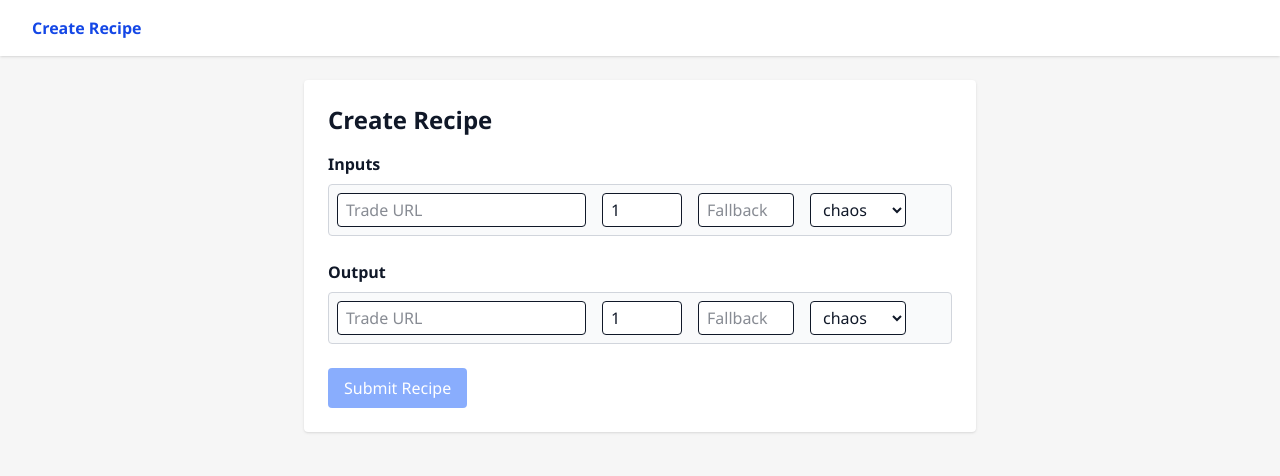
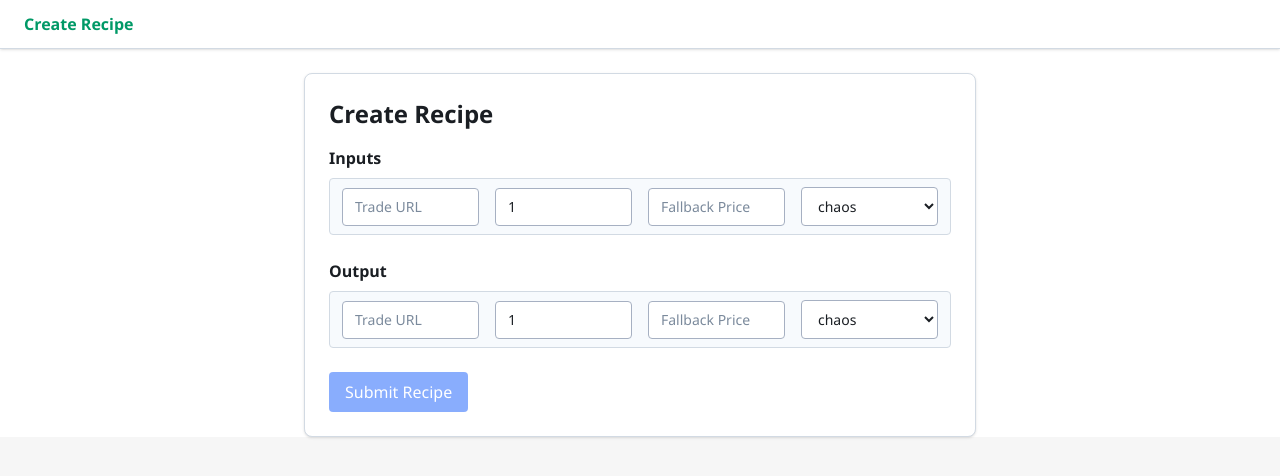
Before and after one commit to rbiersbach/poe-cook, a React (Vite) app in the folder frontend/: page /create in a window 1280 px wide. Shown: the top 476 px of the page. Built offline with nearby package versions, Linux system fonts and the light colour scheme; the HTML template or start-up script is replaced by a standard one.

Commit message:
adjust dark mode to poe ninja colors

```diff
--- a/frontend/postcss.config.cjs
+++ /dev/null
@@ -1,5 +0,0 @@
-module.exports = {
-  plugins: {
-
-  },
-}
--- a/frontend/src/components/RecipeItemRow.tsx
+++ b/frontend/src/components/RecipeItemRow.tsx
@@ -1,10 +1,10 @@
 import React from "react";
-import ItemIcon from "./ItemIcon";
 import type { RecipeItem } from "../api/generated/models/RecipeItem";
 import { PriceDisplay } from "../components/PriceDisplay";
+import ItemIcon from "./ItemIcon";
 import { Loader } from "./Loader";
+import { RemoveButton } from "./RemoveButton";
 import { TradeUrlLink } from "./TradeUrlLink";
-import { RemoveButton } from "./RemoveButton";
 
 interface RecipeItemRowProps {
     error?: string | null;
@@ -42,12 +42,12 @@ export const RecipeItemRow: React.FC<RecipeItemRowProps> = ({
         };
         return (
             <div
-                className={`card-row border-primary${errorAnim ? ' bg-red-100 dark:bg-red-900 border-red-400 dark:border-red-500' : ''}`}
+                className={`card-row border-primary${errorAnim ? ' bg-red-100 dark:bg-red-900 border-red-400 dark:border-red-500' : ''} relative`}
                 data-testid="recipe-item-row-draft"
             >
                 {/* Overlay when loading */}
                 {loading && (
-                    <div className="absolute inset-0 bg-white dark:bg-gray-900 bg-opacity-60 flex items-center justify-center z-10 rounded" data-testid="loader-overlay">
+                    <div className="row-loader-overlay" data-testid="loader-overlay">
                         <Loader size={28} />
                     </div>
                 )}
@@ -100,7 +100,15 @@ export const RecipeItemRow: React.FC<RecipeItemRowProps> = ({
                     />
                 )}
                 {error && (
-                    <span className="absolute left-2 -bottom-5 text-xs text-error dark:text-red-400 animate-fade-in" data-testid="draft-error-msg">{error}</span>
+                    <span
+                        className="form-error-msg"
+                        data-testid="draft-error-msg"
+                        style={{
+                            animation: 'fade-in 0.3s ease',
+                        }}
+                    >
+                        {error}
+                    </span>
                 )}
             </div>
         );
@@ -114,7 +122,7 @@ export const RecipeItemRow: React.FC<RecipeItemRowProps> = ({
                 <span className="flex items-center gap-1">
                     Qty:
                     <button
-                        className="px-1 text-lg border rounded bg-gray-200 hover:bg-gray-300"
+                        className="qty-btn"
                         onClick={() => onQtyChange && onQtyChange(Math.max(1, item.qty - 1))}
                         aria-label="Decrease quantity"
                         type="button"
@@ -123,7 +131,7 @@ export const RecipeItemRow: React.FC<RecipeItemRowProps> = ({
                     </button>
                     <span className="mx-1">{item.qty}</span>
                     <button
-                        className="px-1 text-lg border rounded bg-gray-200 hover:bg-gray-300"
+                        className="qty-btn"
                         onClick={() => onQtyChange && onQtyChange(item.qty + 1)}
                         aria-label="Increase quantity"
                         type="button"
--- a/frontend/src/index.css
+++ b/frontend/src/index.css
@@ -1,4 +1,33 @@
 @import "tailwindcss";
+
+@theme {
+  --color-gray-50: #f7fafd;
+  /* coolgrey-50: hsl(216, 33%, 97%) */
+  --color-gray-100: #e5e8ee;
+  /* coolgrey-100: hsl(214, 15%, 91%) */
+  --color-gray-200: #d2dae3;
+  /* coolgrey-200: hsl(210, 16%, 82%) */
+  --color-gray-300: #a6b0c2;
+  /* coolgrey-300: hsl(211, 13%, 65%) */
+  --color-gray-400: #7b8a9c;
+  /* coolgrey-400: hsl(211, 10%, 53%) */
+  --color-gray-500: #5a6470;
+  /* coolgrey-500: hsl(211, 12%, 43%) */
+  --color-gray-600: #5a6a7c;
+  /* coolgrey-600: hsl(209, 14%, 37%) */
+  --color-gray-700: #3c4a5a;
+  /* coolgrey-700: hsl(209, 18%, 30%) */
+  --color-gray-800: #2a3440;
+  /* coolgrey-800: hsl(209, 20%, 23%) */
+  --color-gray-850: #232a32;
+  /* coolgrey-850: hsl(209, 22%, 18%) */
+  --color-gray-900: #1a1e23;
+  /* coolgrey-900: hsl(210, 24%, 15%) */
+  --color-gray-950: #111317;
+  /* coolgrey-950: hsl(208, 24%, 10%) */
+  --color-gray-1000: #0c0d10;
+  /* coolgrey-1000: hsl(206, 24%, 7%) */
+}
 
 
 :root {
@@ -8,62 +37,109 @@
   color-scheme: light;
   color: #111;
   background-color: #f6f6f6;
-  @apply dark:bg-gray-900 dark:text-gray-100;
+  @apply dark:bg-gray-950 dark:text-gray-50;
   text-rendering: optimizeLegibility;
   -webkit-font-smoothing: antialiased;
   -moz-osx-font-smoothing: grayscale;
 }
 
-* {
-  box-sizing: border-box;
+body {
+  @apply bg-white text-gray-900;
+  @apply dark:bg-gray-950 dark:text-gray-50;
 }
 
-body {
-  margin: 0;
-}
-
-/* Utility classes for light/dark mode */
-
 .bg-surface {
-  @apply bg-white dark:bg-gray-900;
-}
-
-.header {
-  @apply text-gray-900 dark:text-gray-100;
+  @apply bg-white text-gray-900;
+  @apply dark:bg-gray-950 dark:text-gray-50;
 }
 
 .container {
-  @apply bg-white dark:bg-gray-900;
-}
-
-.card-row {
-  @apply mb-2 p-2 border border-gray-300 dark:border-gray-700 rounded flex items-center gap-4 w-full relative transition-colors duration-300 bg-gray-50 dark:bg-gray-800;
+  @apply bg-white border border-gray-200 rounded-lg;
+  @apply dark:bg-gray-900/80 dark:border-gray-700/80;
 }
 
 .border-primary {
-  @apply border-gray-300 dark:border-gray-700;
-}
-
-.nav-bar {
-  @apply w-full bg-white dark:bg-gray-800 shadow mb-6 py-4 px-8 flex gap-6;
+  @apply border-gray-300;
+  @apply dark:border-gray-700/80;
 }
 
 .text-primary {
-  @apply text-gray-900 dark:text-gray-100;
+  @apply text-gray-900;
+  @apply dark:text-gray-50;
 }
 
-.link {
-  @apply text-blue-700 dark:text-blue-300 font-semibold hover:underline;
+.text-muted {
+  @apply text-gray-600;
+  @apply dark:text-gray-400;
 }
 
+/* =========================
+     Navigation Bar
+  ==========================*/
+
+.nav-bar {
+  @apply w-full flex items-center gap-6 mb-6 py-3 px-6;
+  @apply bg-white border-b border-gray-200 shadow-sm;
+  @apply dark:bg-gray-950/90 dark:border-gray-700/90 dark:border-b-2;
+}
+
+.dark .nav-bar {
+  box-shadow: 0 3px 5px 1px rgba(0, 0, 0, 0.5);
+}
+
+/* =========================
+     Links (poe accent)
+  ==========================*/
+
+.link {
+  @apply font-semibold text-emerald-600 hover:underline;
+  @apply dark:text-emerald-400 dark:hover:text-emerald-500;
+}
+
+/* =========================
+     Inputs
+  ==========================*/
+
 .input {
-  @apply border px-2 py-1 rounded bg-white dark:bg-gray-800 text-gray-900 dark:text-gray-100;
+  @apply w-full rounded-sm px-3 py-2 text-sm;
+  @apply border border-gray-300 bg-white text-gray-900;
+  @apply placeholder:text-gray-400;
+  @apply dark:border-gray-700/85 dark:bg-gray-950/60 dark:text-gray-50;
+  @apply dark:placeholder:text-gray-400/70;
+  @apply focus:outline-none focus:ring-1 focus:ring-emerald-500/60;
+}
+
+/* =========================
+     Card / Row (Table Style)
+  ==========================*/
+
+.card-row {
+  @apply w-full flex items-center gap-4 px-3 py-2 mb-2 rounded-sm;
+  @apply transition-colors duration-150;
+  @apply border border-gray-200 bg-gray-50 hover:bg-gray-100;
+  @apply dark:border-gray-700/80 dark:bg-gray-900/60;
+  @apply dark:hover:bg-gray-800/65;
+}
+
+/* =========================
+     Error Text
+  ==========================*/
+
+
+/* Utility classes for RecipeItemRow and similar components */
+.row-loader-overlay {
+  @apply absolute inset-0 bg-white/70 dark:bg-gray-900/70 flex items-center justify-center z-10 rounded;
 }
 
 .text-error {
-  @apply text-red-600 font-medium;
+  @apply font-semibold text-red-500;
+  @apply dark:text-red-400;
 }
 
-.card-row {
-  @apply mb-2 p-2 border rounded flex items-center gap-4 w-full relative transition-colors duration-300;
+.form-error-msg {
+  @apply absolute left-2 -bottom-5 text-xs font-semibold text-red-500 dark:text-red-400;
 }
+
+.qty-btn {
+  @apply px-1 text-lg border rounded bg-gray-200 hover:bg-gray-300 dark:bg-gray-700 dark:hover:bg-gray-600 dark:border-gray-500;
+}
--- a/frontend/tailwind.config.js
+++ /dev/null
@@ -1,9 +0,0 @@
-module.exports = {
-  content: [
-    "./src/**/*.{js,jsx,ts,tsx}",
-  ],
-  theme: {
-    extend: {},
-  },
-  plugins: [],
-}
--- a/frontend/vite.config.ts
+++ b/frontend/vite.config.ts
@@ -1,7 +1,7 @@
+import tailwindcss from "@tailwindcss/vite";
+import react from "@vitejs/plugin-react";
+import tsconfigPaths from "vite-tsconfig-paths";
 import { defineConfig } from "vitest/config";
-import react from "@vitejs/plugin-react";
-import tailwindcss from "@tailwindcss/vite";
-import tsconfigPaths from "vite-tsconfig-paths";
 
 
 export default defineConfig({
```
Also changed, not shown: 1 other file (tests, documents, lock files or other folders).
